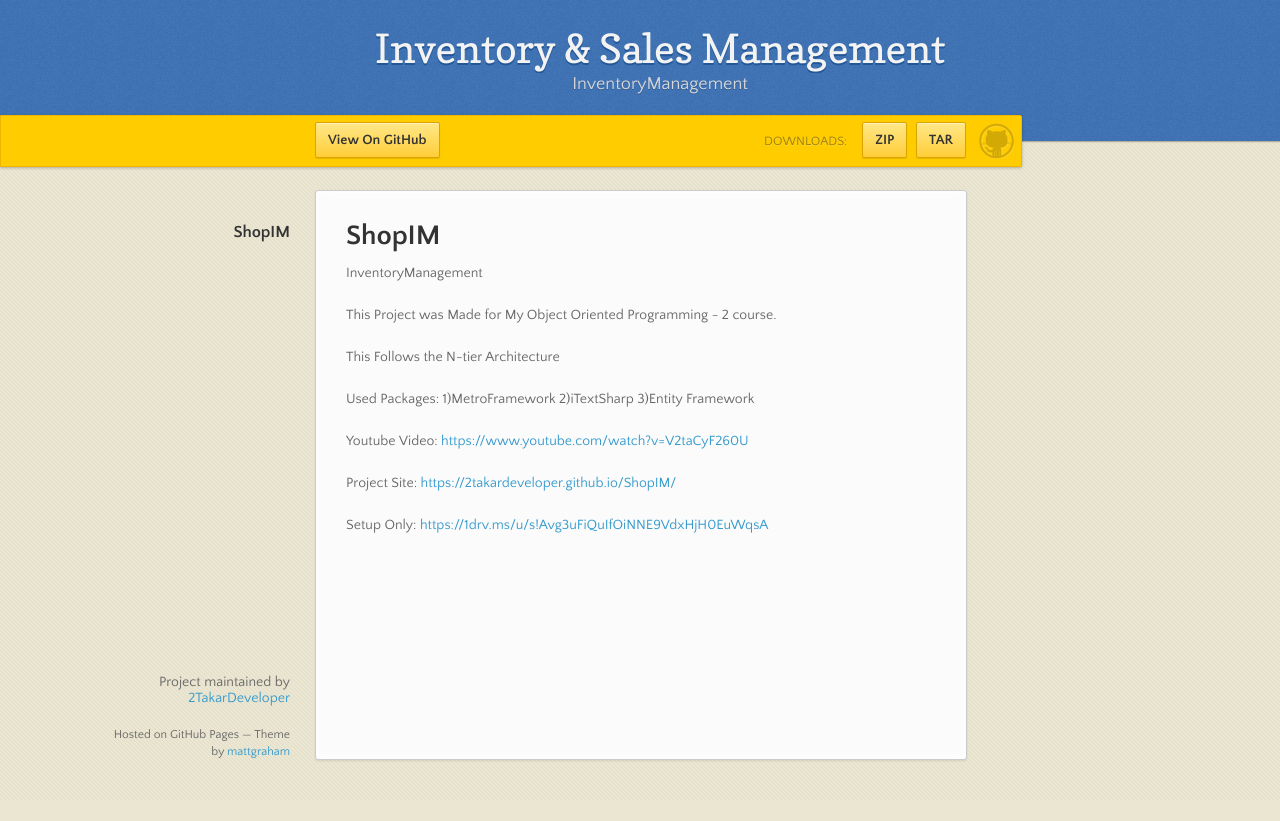
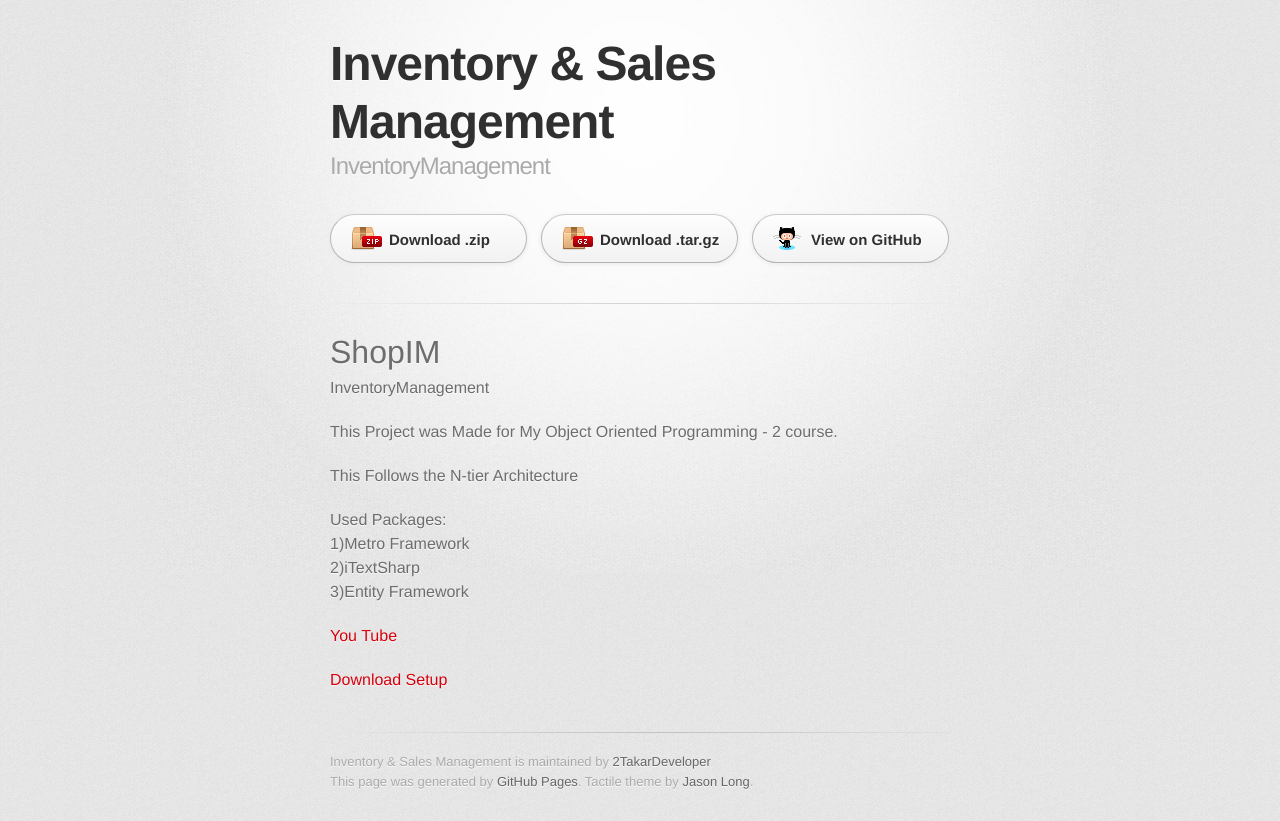
Before and after one commit to 2TakarDeveloper/ShopIM, a plain HTML site: page index.html in a window 1280 px wide. Before the commit the page ends 800 px from the top, so only its background shows below. Drawn offline with nearby package versions, Linux system fonts and the light colour scheme; a web font is replaced by a local one.

Commit message:
Create gh-pages branch via GitHub

```diff
--- a/index.html
+++ b/index.html
@@ -1,44 +1,36 @@
-<!doctype html>
+<!DOCTYPE html>
 <html>
   <head>
-    <meta charset="utf-8">
+    <meta charset='utf-8'>
     <meta http-equiv="X-UA-Compatible" content="chrome=1">
-    <title>Inventory &amp; Sales Management by 2TakarDeveloper</title>
-    <link rel="stylesheet" href="stylesheets/styles.css">
-    <link rel="stylesheet" href="stylesheets/github-dark.css">
-    <script src="https://ajax.googleapis.com/ajax/libs/jquery/1.7.1/jquery.min.js"></script>
-    <script src="javascripts/main.js"></script>
+    <link href='https://fonts.googleapis.com/css?family=Chivo:900' rel='stylesheet' type='text/css'>
+    <link rel="stylesheet" type="text/css" href="stylesheets/stylesheet.css" media="screen">
+    <link rel="stylesheet" type="text/css" href="stylesheets/github-dark.css" media="screen">
+    <link rel="stylesheet" type="text/css" href="stylesheets/print.css" media="print">
     <!--[if lt IE 9]>
     <script src="//html5shiv.googlecode.com/svn/trunk/html5.js"></script>
     <![endif]-->
-    <meta name="viewport" content="width=device-width, initial-scale=1, user-scalable=no">
+    <title>Inventory &amp; Sales Management by 2TakarDeveloper</title>
+  </head>
 
-  </head>
   <body>
+    <div id="container">
+      <div class="inner">
 
         <header>
           <h1>Inventory &amp; Sales Management</h1>
-        <p>InventoryManagement</p>
+          <h2>InventoryManagement</h2>
         </header>
 
-      <div id="banner">
-        <span id="logo"></span>
+        <section id="downloads" class="clearfix">
+          <a href="https://github.com/2TakarDeveloper/ShopIM/zipball/master" id="download-zip" class="button"><span>Download .zip</span></a>
+          <a href="https://github.com/2TakarDeveloper/ShopIM/tarball/master" id="download-tar-gz" class="button"><span>Download .tar.gz</span></a>
+          <a href="https://github.com/2TakarDeveloper/ShopIM" id="view-on-github" class="button"><span>View on GitHub</span></a>
+        </section>
 
-        <a href="https://github.com/2TakarDeveloper/ShopIM" class="button fork"><strong>View On GitHub</strong></a>
-        <div class="downloads">
-          <span>Downloads:</span>
-          <ul>
-            <li><a href="https://github.com/2TakarDeveloper/ShopIM/zipball/master" class="button">ZIP</a></li>
-            <li><a href="https://github.com/2TakarDeveloper/ShopIM/tarball/master" class="button">TAR</a></li>
-          </ul>
-        </div>
-      </div><!-- end banner -->
+        <hr>
 
-    <div class="wrapper">
-      <nav>
-        <ul></ul>
-      </nav>
-      <section>
+        <section id="main_content">
           <h1>
 <a id="shopim" class="anchor" href="#shopim" aria-hidden="true"><span aria-hidden="true" class="octicon octicon-link"></span></a>ShopIM</h1>
 
@@ -48,26 +40,23 @@
 
 <p>This Follows the N-tier Architecture</p>
 
-<p>Used Packages:
-1)MetroFramework
-2)iTextSharp
-3)Entity Framework</p>
+<p>Used Packages:<br>
+1)Metro Framework<br>
+2)iTextSharp<br>
+3)Entity Framework  </p>
 
-<p>Youtube Video:
-<a href="https://www.youtube.com/watch?v=V2taCyF260U">https://www.youtube.com/watch?v=V2taCyF260U</a></p>
+<p><a href="https://www.youtube.com/watch?v=V2taCyF260U">You Tube</a></p>
 
-<p>Project Site:
-<a href="https://2takardeveloper.github.io/ShopIM/">https://2takardeveloper.github.io/ShopIM/</a></p>
+<p><a href="https://1drv.ms/u/s!Avg3uFiQuIfOiNNE9VdxHjH0EuWqsA">Download Setup</a></p>
+        </section>
 
-<p>Setup Only:
-<a href="https://1drv.ms/u/s!Avg3uFiQuIfOiNNE9VdxHjH0EuWqsA">https://1drv.ms/u/s!Avg3uFiQuIfOiNNE9VdxHjH0EuWqsA</a></p>
-      </section>
         <footer>
-        <p>Project maintained by <a href="https://github.com/2TakarDeveloper">2TakarDeveloper</a></p>
-        <p><small>Hosted on GitHub Pages &mdash; Theme by <a href="https://twitter.com/michigangraham">mattgraham</a></small></p>
+          Inventory &amp; Sales Management is maintained by <a href="https://github.com/2TakarDeveloper">2TakarDeveloper</a><br>
+          This page was generated by <a href="https://pages.github.com">GitHub Pages</a>. Tactile theme by <a href="https://twitter.com/jasonlong">Jason Long</a>.
         </footer>
+
+
       </div>
-    <!--[if !IE]><script>fixScale(document);</script><![endif]-->
-
+    </div>
   </body>
 </html>
--- a/javascripts/main.js
+++ b/javascripts/main.js
@@ -1,53 +1 @@
-var sectionHeight = function() {
-  var total    = $(window).height(),
-      $section = $('section').css('height','auto');
-
-  if ($section.outerHeight(true) < total) {
-    var margin = $section.outerHeight(true) - $section.height();
-    $section.height(total - margin - 20);
-  } else {
-    $section.css('height','auto');
-  }
-}
-
-$(window).resize(sectionHeight);
-
-$(document).ready(function(){
-  $("section h1, section h2").each(function(){
-    $("nav ul").append("<li class='tag-" + this.nodeName.toLowerCase() + "'><a href='#" + $(this).text().toLowerCase().replace(/ /g, '-').replace(/[^\w-]+/g,'') + "'>" + $(this).text() + "</a></li>");
-    $(this).attr("id",$(this).text().toLowerCase().replace(/ /g, '-').replace(/[^\w-]+/g,''));
-    $("nav ul li:first-child a").parent().addClass("active");
-  });
-
-  $("nav ul li").on("click", "a", function(event) {
-    var position = $($(this).attr("href")).offset().top - 190;
-    $("html, body").animate({scrollTop: position}, 400);
-    $("nav ul li a").parent().removeClass("active");
-    $(this).parent().addClass("active");
-    event.preventDefault();
-  });
-
-  sectionHeight();
-
-  $('img').load(sectionHeight);
-});
-
-fixScale = function(doc) {
-
-  var addEvent = 'addEventListener',
-      type = 'gesturestart',
-      qsa = 'querySelectorAll',
-      scales = [1, 1],
-      meta = qsa in doc ? doc[qsa]('meta[name=viewport]') : [];
-
-  function fix() {
-    meta.content = 'width=device-width,minimum-scale=' + scales[0] + ',maximum-scale=' + scales[1];
-    doc.removeEventListener(type, fix, true);
-  }
-
-  if ((meta = meta[meta.length - 1]) && addEvent in doc) {
-    fix();
-    scales = [.25, 1.6];
-    doc[addEvent](type, fix, true);
-  }
-};
+console.log('This would be the main JS file.');
--- a/params.json
+++ b/params.json
@@ -1,6 +1,6 @@
 {
   "name": "Inventory & Sales Management",
   "tagline": "InventoryManagement",
-  "body": "# ShopIM\r\nInventoryManagement\r\n\r\nThis Project was Made for My Object Oriented Programming - 2  course.\r\n\r\nThis Follows the N-tier Architecture\r\n\r\nUsed Packages:\r\n1)MetroFramework\r\n2)iTextSharp\r\n3)Entity Framework\r\n\r\n\r\nYoutube Video:\r\nhttps://www.youtube.com/watch?v=V2taCyF260U\r\n\r\nProject Site:\r\nhttps://2takardeveloper.github.io/ShopIM/\r\n\r\n\r\nSetup Only:\r\nhttps://1drv.ms/u/s!Avg3uFiQuIfOiNNE9VdxHjH0EuWqsA\r\n",
+  "body": "# ShopIM\r\nInventoryManagement\r\n\r\nThis Project was Made for My Object Oriented Programming - 2  course.\r\n\r\nThis Follows the N-tier Architecture\r\n\r\nUsed Packages:  \r\n1)Metro Framework  \r\n2)iTextSharp  \r\n3)Entity Framework  \r\n\r\n\r\n[You Tube](https://www.youtube.com/watch?v=V2taCyF260U)\r\n\r\n\r\n[Download Setup](https://1drv.ms/u/s!Avg3uFiQuIfOiNNE9VdxHjH0EuWqsA)\r\n",
   "note": "Don't delete this file! It's used internally to help with page regeneration."
 }
```
Lines whose indentation alone changed are shown as unchanged.
